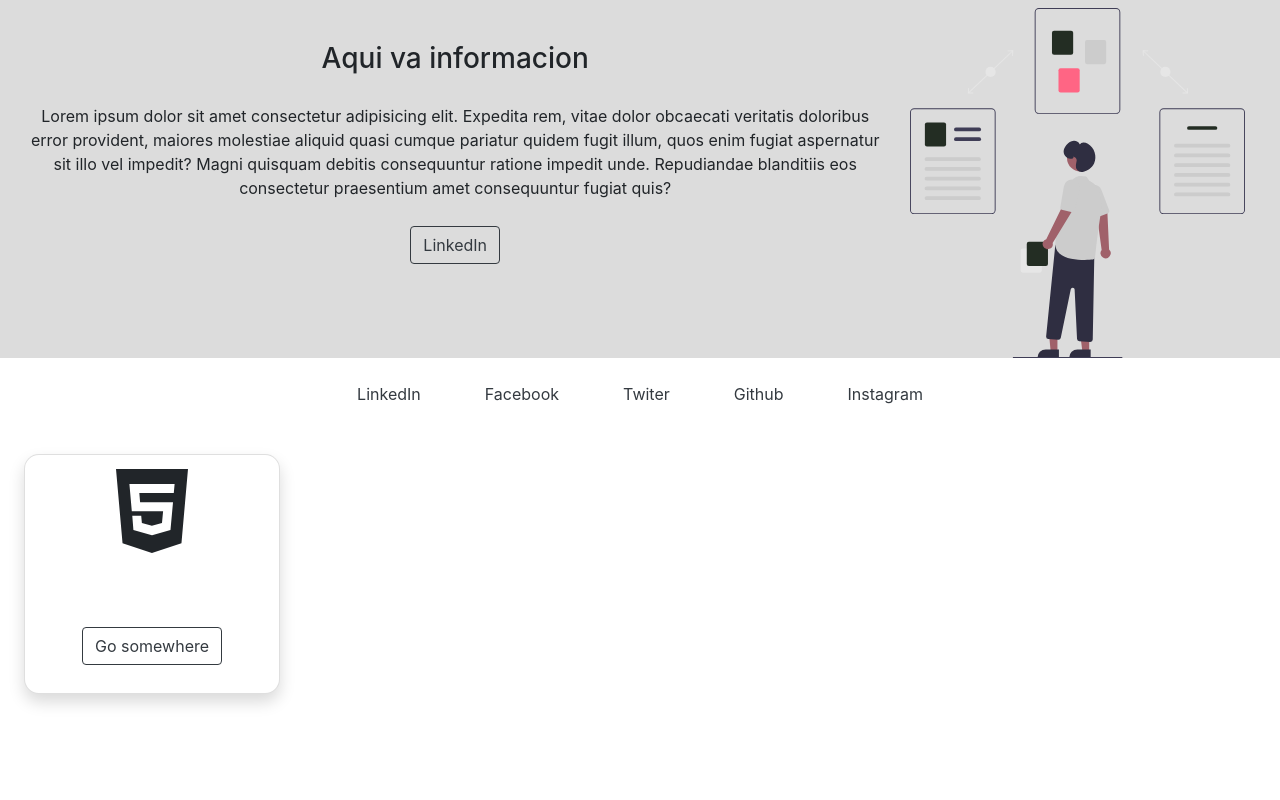
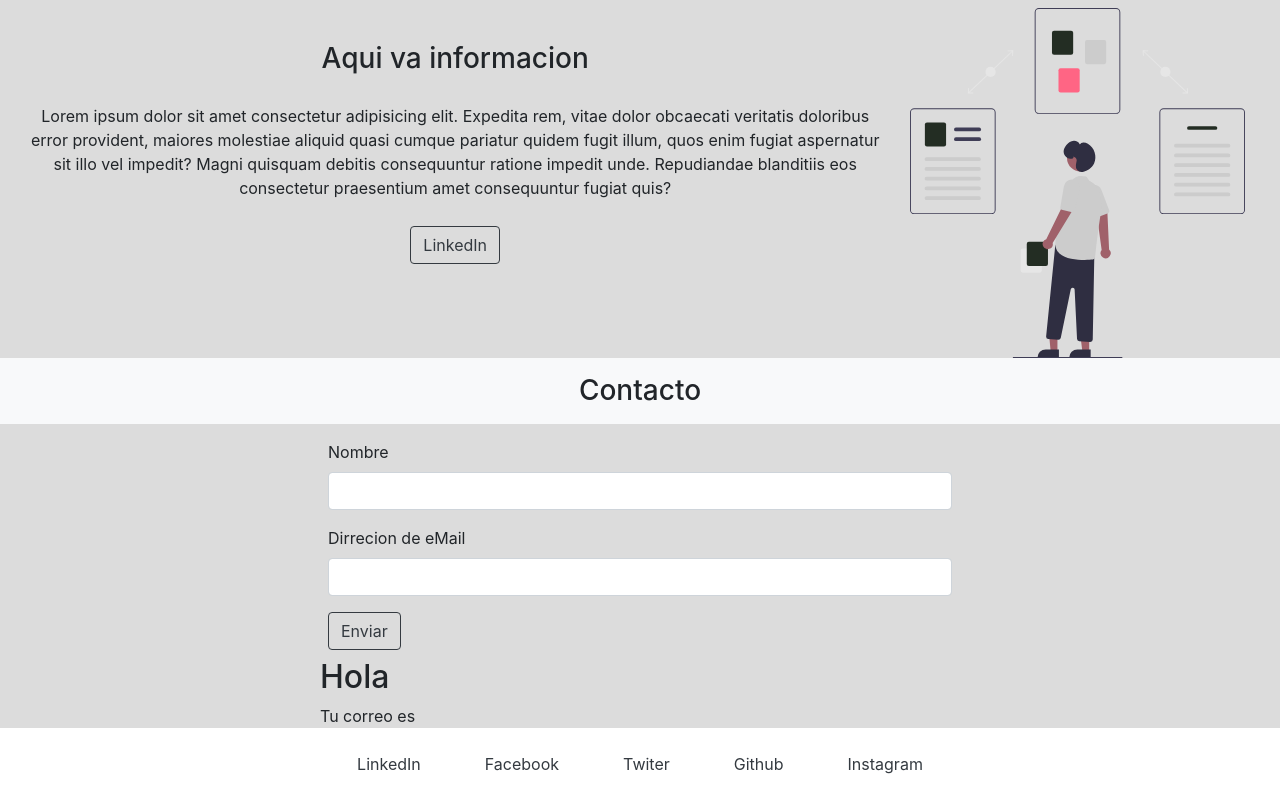
Before and after one commit to gustavo-se/portfolio, a React (Create React App) app: page / in a window 1280 px wide. Shown: the part 1784-2584 px from the top of the page. Before the commit the page ends 2502 px from the top, so only its background shows below. Built offline with nearby package versions, Linux system fonts and the light colour scheme.

Commit message:
Probando componente de clase

```diff
--- a/src/App.js
+++ b/src/App.js
@@ -1,14 +1,11 @@
 import React from 'react';
 import 'bootstrap/dist/css/bootstrap.min.css';
 import Portfolio from './Portfolio'
-import TarjetasConocimientos from './TarjetasConocimientos'
-import {faHtml5} from '@fortawesome/free-brands-svg-icons'
+
 function App() {
   return (
     <div className="App ">
       <Portfolio />
-      <TarjetasConocimientos icono={faHtml5}/>
-      {console.log(faHtml5)}
     </div>
   );
 }
--- /dev/null
+++ b/src/Formulario.jsx
@@ -0,0 +1,47 @@
+import React, {Component} from 'react'
+
+class Formulario extends Component{
+    constructor(props){
+        super(props)
+        this.state = {
+            nombre: '',
+            correo: ''
+        }
+        this.cambiarNombre = this.cambiarNombre.bind(this)
+        this.cambiarCorreo = this.cambiarCorreo.bind(this)
+    }
+    cambiarNombre(e){
+        this.setState({
+            nombre: e.target.value
+        })
+    }
+    cambiarCorreo(e){
+        this.setState({
+            correo: e.target.value
+        })
+    }
+    render(){
+        return (
+            <div className="formulario">
+            <form className='p-2 w-50 m-auto'>
+                <div className="form-group" >
+                    <label for="exampleInputEmail1">Nombre</label>
+                    <input type="text" className="form-control" id="exampleInputEmail1" aria-describedby="emailHelp"
+                    onChange={this.cambiarNombre}/>
+                </div>
+                <div className="form-group">
+                    <label for="exampleInputPassword1">Dirrecion de eMail</label>
+                    <input type="email" className="form-control" id="exampleInputPassword1"
+                    onChange={this.cambiarCorreo}/>
+                </div>
+                <button type="submit" className="btn btn-outline-dark">Enviar</button>
+            </form>
+            <div className="componenteQueCambia m-auto w-50" >
+                <h2>{`Hola ${this.state.nombre}` }</h2>
+                <span>{`Tu correo es ${this.state.correo}`}</span>
+            </div>
+            </div>
+        )
+    }
+}
+export default Formulario
--- a/src/Main.jsx
+++ b/src/Main.jsx
@@ -2,12 +2,15 @@ import React from 'react'
 import Conocimientos from './Conocimientos'
 import './main.css'
 import Sobremi from './Sobremi'
+import Formulario from './Formulario'
 const Main = () => (
     <div className="main">
         <h3 className="text-center py-3">Conocimientos</h3>
         <Conocimientos />
         <h3 className='text-center py-3 bg-light'> Sobre mi</h3>
         <Sobremi />
+        <h3 className='text-center py-3 bg-light'> Contacto</h3>
+        <Formulario />
     </div>
 )
 export default Main;
```
